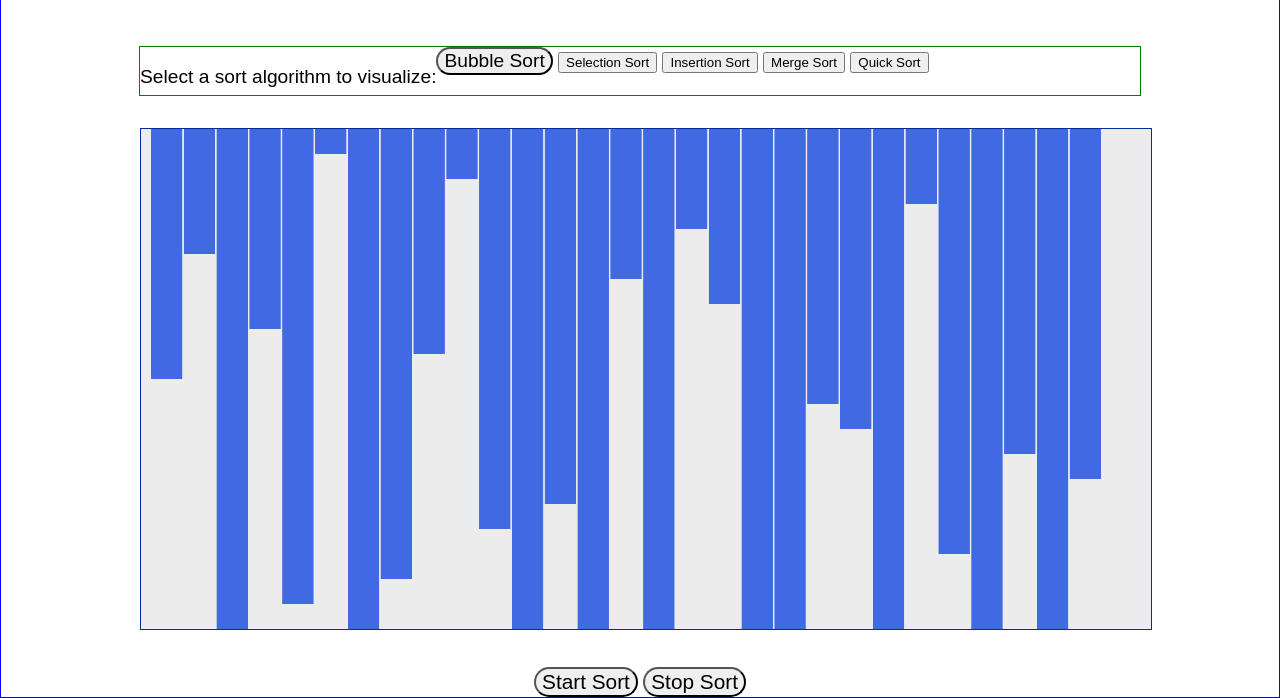
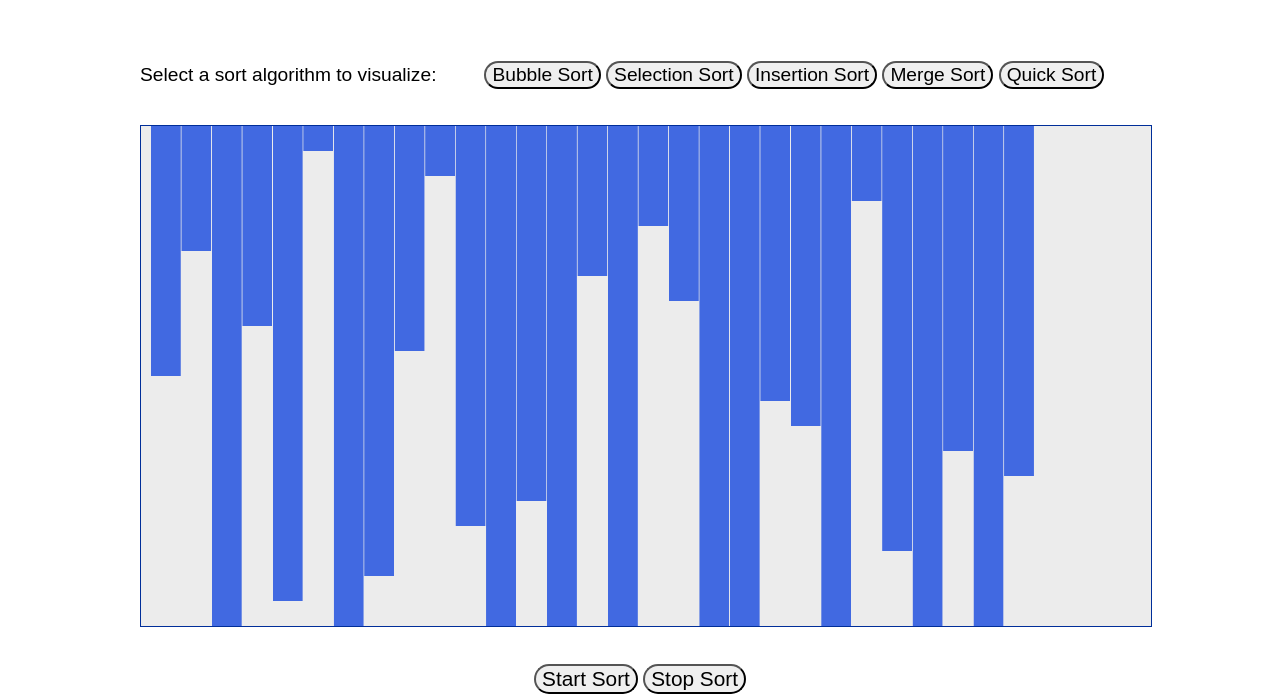
Before and after one commit to JuanRubi/sortVisualizer, a plain HTML site: page index.html in a window 1280 px wide. Shown: the part 163-861 px from the top of the page. Drawn offline with Linux system fonts and the light colour scheme.

Commit message:
Finished main styling
The main styling is done. Starting Selection Sort

```diff
--- a/bubbleSort.js
+++ b/bubbleSort.js
@@ -116,7 +116,7 @@ function rectangleBar(x, y, width, height, color = "royalblue")
 //---------------------     Creating the Animation      -----------------------
 const randomArray = startingArray();
 const arrayMembers = randomArray.map((v,i) => {
-    return new rectangleBar(41*i + i, 0, 40, v*40);
+    return new rectangleBar(38*i + i, 0, 38, v*40);
 });
 
 const drawAll = () => arrayMembers.forEach((m) => m.draw());
@@ -125,7 +125,9 @@ drawAll();
 let ticks = 0;
 const speed = 90;
 
-let animation = document.getElementById("start").onclick = function() {
+//---------       Bubble Sort Animation       -------------
+document.getElementById("bubbleSort").onclick = function() {
+    document.getElementById("start").onclick = function() {
         bubbleSort(randomArray, (action) => {
             ticks++;
 
@@ -137,6 +139,7 @@ let animation = document.getElementById("start").onclick = function() {
             }, ticks*speed);
         });
     }
+}
 
 document.getElementById("stop").onclick = function() {
     clearTimeout(); // Needs fixing.
--- a/index.html
+++ b/index.html
@@ -26,11 +26,11 @@
             </div>
 
             <div class="sortAlgos">
-                <button id="bubbleSort">Bubble Sort</button>
-                <button id="selectionSort">Selection Sort</button>
-                <button id="insertionSort">Insertion Sort</button>
-                <button id="mergeSort">Merge Sort</button>
-                <button id="quickSort">Quick Sort</button>
+                <button class="sortAlgo" id="bubbleSort">Bubble Sort</button>
+                <button class="sortAlgo" id="selectionSort">Selection Sort</button>
+                <button class="sortAlgo" id="insertionSort">Insertion Sort</button>
+                <button class="sortAlgo" id="mergeSort">Merge Sort</button>
+                <button class="sortAlgo" id="quickSort">Quick Sort</button>
             </div>
         </div>
 
--- a/style.css
+++ b/style.css
@@ -45,7 +45,6 @@ h1 {
 main {
     max-width: 1800px;
     margin: 0 auto;
-    border: 1px solid blue;
 }
 
 .sortSelection {
@@ -53,8 +52,6 @@ main {
     max-width: 1000px;
     margin: 3rem auto 0 auto;    /* top right bottom left */
     display: flex;
-
-    border: 1px solid green;
 }
 
 .startStop {
@@ -79,13 +76,19 @@ canvas {
 
 /*-------------------      Button Styles       --------------------*/
 
-#bubbleSort {
+.sortAlgos {
+    width: 65%;
+    margin: 1rem 0 1rem 3rem;
+    justify-content: space-between;
+}
+
+.sortAlgo {
     font-size: 1.2rem;
     border-radius: 1rem;
 }
 
-#bubbleSort:hover,
-#bubbleSort:focus {
+.sortAlgo:hover,
+.sortAlgo:focus {
     background-color: yellow;
     color: #002e99;
 }
```
Lines whose indentation alone changed are shown as unchanged.
